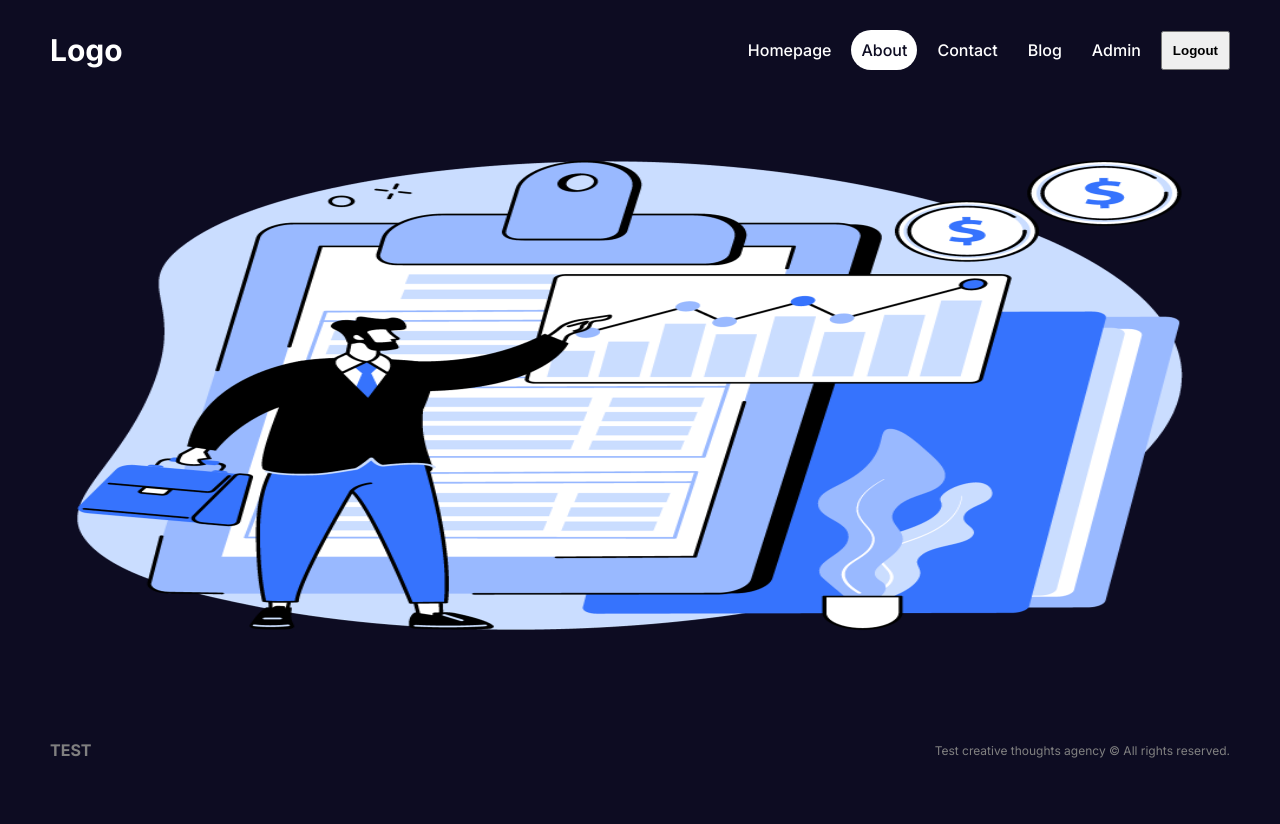
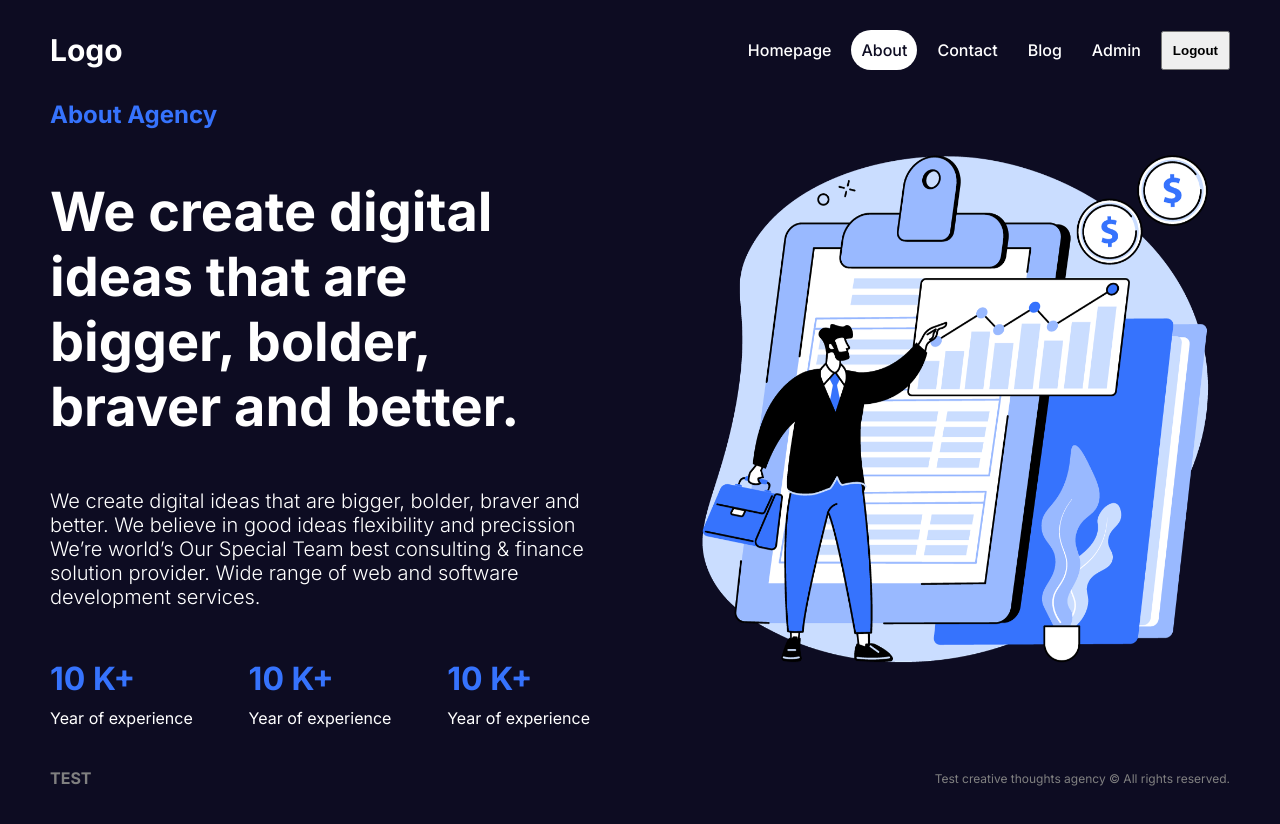
Before and after one commit to sygrok/NextjsTraining, a Next.js app: page /about in a window 1280 px wide. Shown: the top 824 px of the page. Before the commit the page ends 800 px from the top, so only its background shows below. Built offline with nearby package versions, Linux system fonts and the light colour scheme.

Commit message:
about&contact-design

```diff
--- a/src/app/about/about.module.css
+++ b/src/app/about/about.module.css
@@ -1,5 +1,61 @@
+.container {
+  display: flex;
+  gap: 100px;
+}
+
+.textContainer {
+  flex: 1;
+  display: flex;
+  flex-direction: column;
+  gap: 50px;
+}
+
+.subtitle {
+  color: var(--btn);
+}
+
+.title {
+  font-size: 54px;
+}
+
+.desc {
+  font-size: 20px;
+  font-weight: 300;
+}
+
+.boxes {
+  display: flex;
+  align-items: center;
+  justify-content: space-between;
+}
+
+.box {
+  display: flex;
+  flex-direction: column;
+  gap: 10px;
+}
+
+.box h1 {
+  color: var(--btn);
+}
+
 .imgContainer {
+  flex: 1;
   position: relative;
-  width: 100%;
-  height: 500px;
 }
+
+.img {
+  object-fit: contain;
+}
+
+@media (max-width: 768px) {
+  .container {
+    flex-direction: column;
+    text-align: center;
+  }
+
+  .boxes {
+    flex-direction: column;
+    gap: 50px;
+  }
+}
--- a/src/app/about/page.jsx
+++ b/src/app/about/page.jsx
@@ -1,20 +1,45 @@
 import Image from "next/image";
 import styles from "./about.module.css";
 
-function AboutPage() {
+export const metadata = {
+  title: "About Page",
+  description: "About description",
+};
+
+const AboutPage = () => {
   return (
-    <>
+    <div className={styles.container}>
+      <div className={styles.textContainer}>
+        <h2 className={styles.subtitle}>About Agency</h2>
+        <h1 className={styles.title}>
+          We create digital ideas that are bigger, bolder, braver and better.
+        </h1>
+        <p className={styles.desc}>
+          We create digital ideas that are bigger, bolder, braver and better. We
+          believe in good ideas flexibility and precission We’re world’s Our
+          Special Team best consulting & finance solution provider. Wide range
+          of web and software development services.
+        </p>
+        <div className={styles.boxes}>
+          <div className={styles.box}>
+            <h1>10 K+</h1>
+            <p>Year of experience</p>
+          </div>
+          <div className={styles.box}>
+            <h1>10 K+</h1>
+            <p>Year of experience</p>
+          </div>
+          <div className={styles.box}>
+            <h1>10 K+</h1>
+            <p>Year of experience</p>
+          </div>
+        </div>
+      </div>
       <div className={styles.imgContainer}>
-        <Image
-          src="/about.png"
-          alt="about page image"
-          fill
-          // width={500}
-          // height={500}
-        />
+        <Image src="/about.png" alt="About Image" fill className={styles.img} />
       </div>
-    </>
+    </div>
   );
-}
+};
 
 export default AboutPage;
--- /dev/null
+++ b/src/app/contact/contact.module.css
@@ -0,0 +1,51 @@
+.container {
+  display: flex;
+  align-items: center;
+  gap: 100px;
+}
+
+.imgContainer {
+  flex: 1;
+  height: 500px;
+  position: relative;
+}
+
+.img {
+  object-fit: contain;
+}
+
+.formContainer {
+  flex: 1;
+}
+
+.form {
+  display: flex;
+  flex-direction: column;
+  gap: 20px;
+}
+
+.form input,
+.form textarea {
+  padding: 20px;
+  border-radius: 5px;
+  border: none;
+  outline: none;
+  background-color: var(--bgSoft);
+  color: var(--text);
+}
+
+.form button {
+  padding: 20px;
+  background-color: var(--btn);
+  color: var(--text);
+  font-weight: bold;
+  border: none;
+  border-radius: 5px;
+  cursor: pointer;
+}
+
+@media (max-width: 768px) {
+  .container {
+    flex-direction: column;
+  }
+}
```
Also changed, not shown: src/app/contact/page.jsx (+32 -3 lines).
